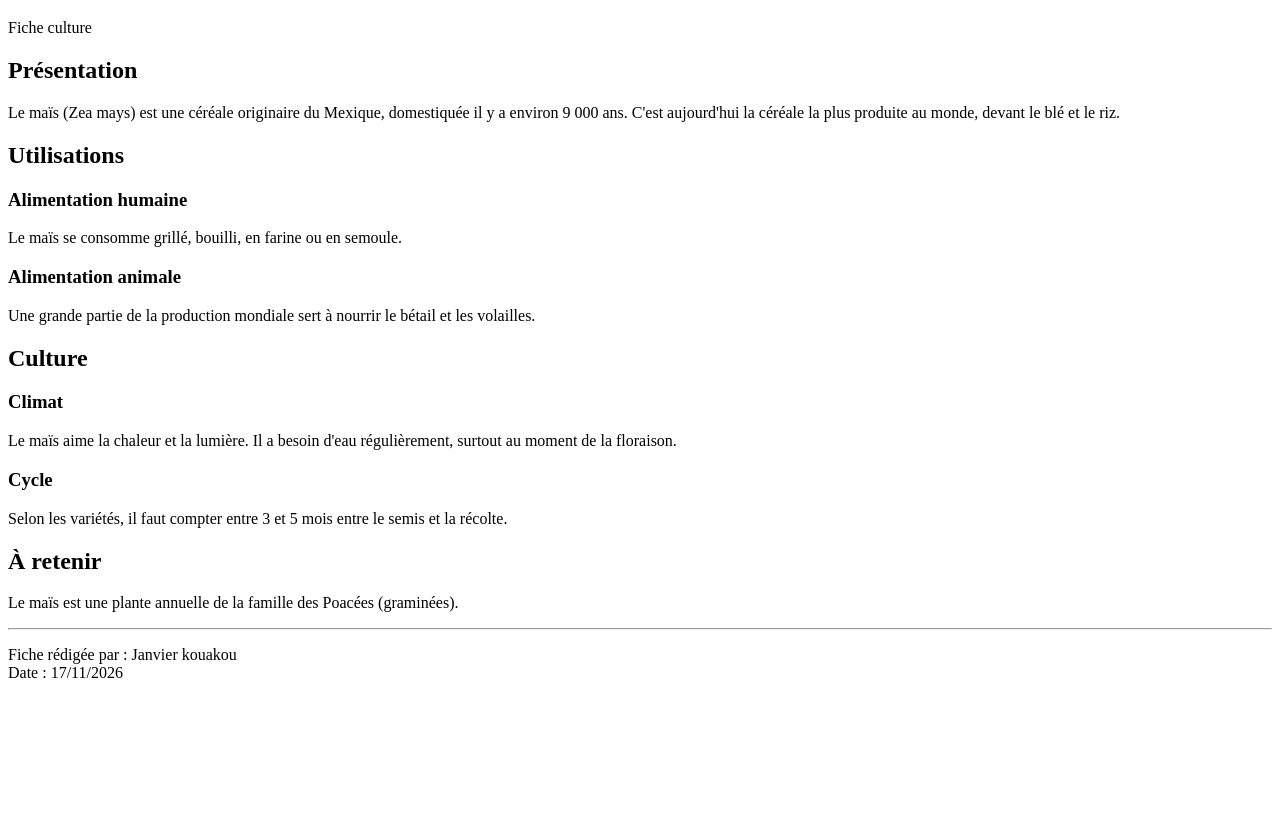
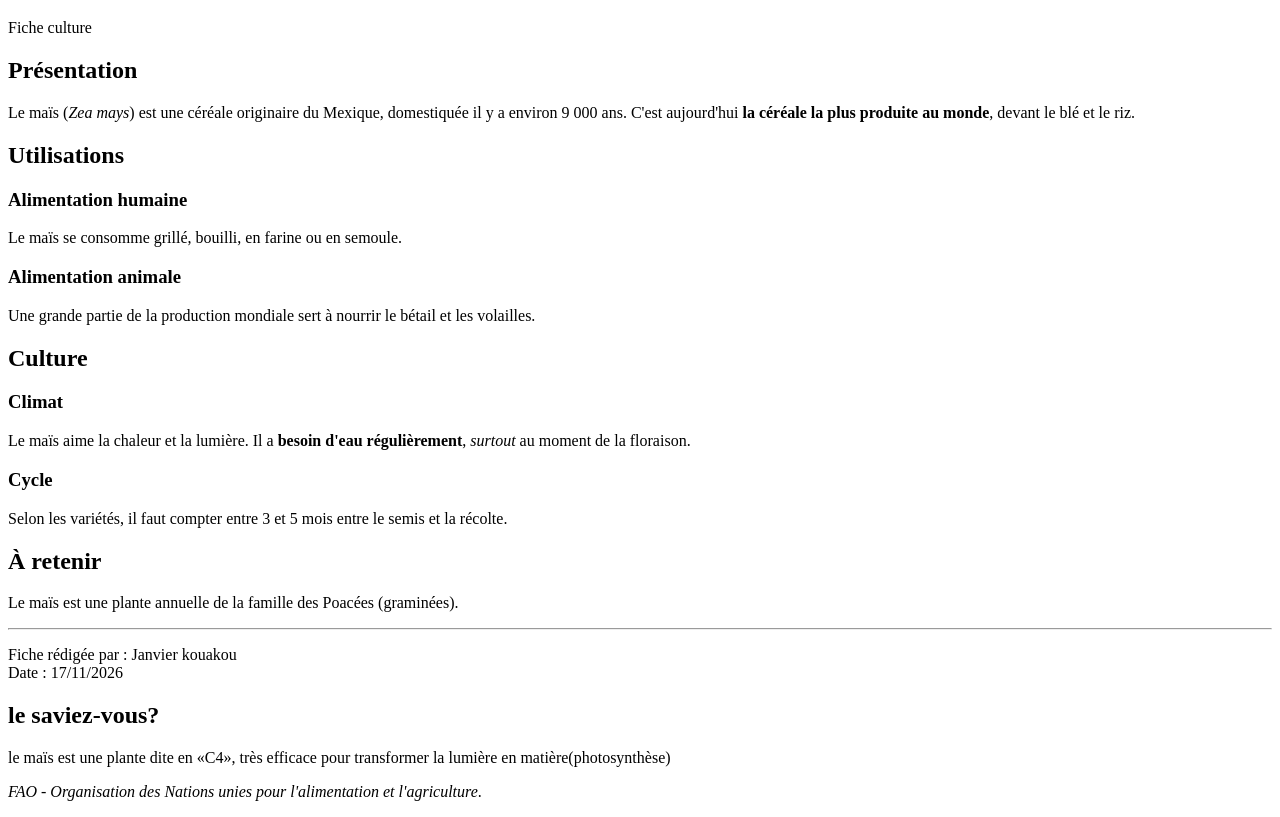
Before and after one commit to Osmose24/Projet-PlanEvo, a plain HTML site: page niveau-1-graine/02-titres-paragraphes/index.html in a window 1280 px wide. Shown: the part 61-878 px from the top of the page. Before the commit the page ends 800 px from the top, so only its background shows below. Drawn offline with Linux system fonts and the light colour scheme.

Commit message:
partie 2 suite

```diff
--- a/niveau-1-graine/02-titres-paragraphes/index.html
+++ b/niveau-1-graine/02-titres-paragraphes/index.html
@@ -6,35 +6,36 @@
   <title>Fiche culture : le maïs</title>
 </head>
 <body>
-  <!--
-    TODO : le texte ci-dessous n'a AUCUNE balise.
-    Ouvrez la page dans le navigateur : tout est collé sur une seule ligne !
-    Ajoutez les balises demandées dans le README (étapes 1 à 8).
-  -->
 
   <h1>Le maïs</h1>
   <p>Fiche culture</p>
+<!--partie: presentation-->
+  <h2>Présentation</h2>
+  <p>Le maïs (<i>Zea mays</i>) est une céréale originaire du Mexique, domestiquée il y a environ 9 000 ans. C'est aujourd'hui <strong>la céréale la plus produite au monde</strong>, devant le blé et le riz.</p>
 
-  <h2>Présentation</h2>
-  <p>Le maïs (Zea mays) est une céréale originaire du Mexique, domestiquée il y a environ 9 000 ans. C'est aujourd'hui la céréale la plus produite au monde, devant le blé et le riz.</p>
-
+  <!--partie: utilisations-->
   <h2>Utilisations</h2>
   <h3>Alimentation humaine</h3>
   <p>Le maïs se consomme grillé, bouilli, en farine ou en semoule.</p>
   <h3>Alimentation animale</h3>
   <p>Une grande partie de la production mondiale sert à nourrir le bétail et les volailles.</p>
 
+  <!--partie: culture-->
   <h2>Culture</h2>
   <h3>Climat</h3>
-  Le maïs aime la chaleur et la lumière. Il a besoin d'eau régulièrement, surtout au moment de la floraison.
+  Le maïs aime la chaleur et la lumière. Il a <strong>besoin d'eau régulièrement</strong>, <em>surtout</em> au moment de la floraison.
   <h3>Cycle</h3>
   <p>Selon les variétés, il faut compter entre 3 et 5 mois entre le semis et la récolte.</p>
 
+  <!--ce qu'il faut savoir-->
   <h2>À retenir</h2>
   <p>Le maïs est une plante annuelle de la famille des Poacées (graminées).</p>
 <hr>
   <p>Fiche rédigée par : Janvier kouakou
   <br>
   Date : 17/11/2026</p>
+  <h2>le saviez-vous?</h2>
+  <p>le maïs est une plante dite en «C4», très efficace pour transformer la lumière en matière(photosynthèse)</p>
+  <p><cite>FAO - Organisation des Nations unies pour l'alimentation et l'agriculture</cite>.</p>
 </body>
 </html>
```
